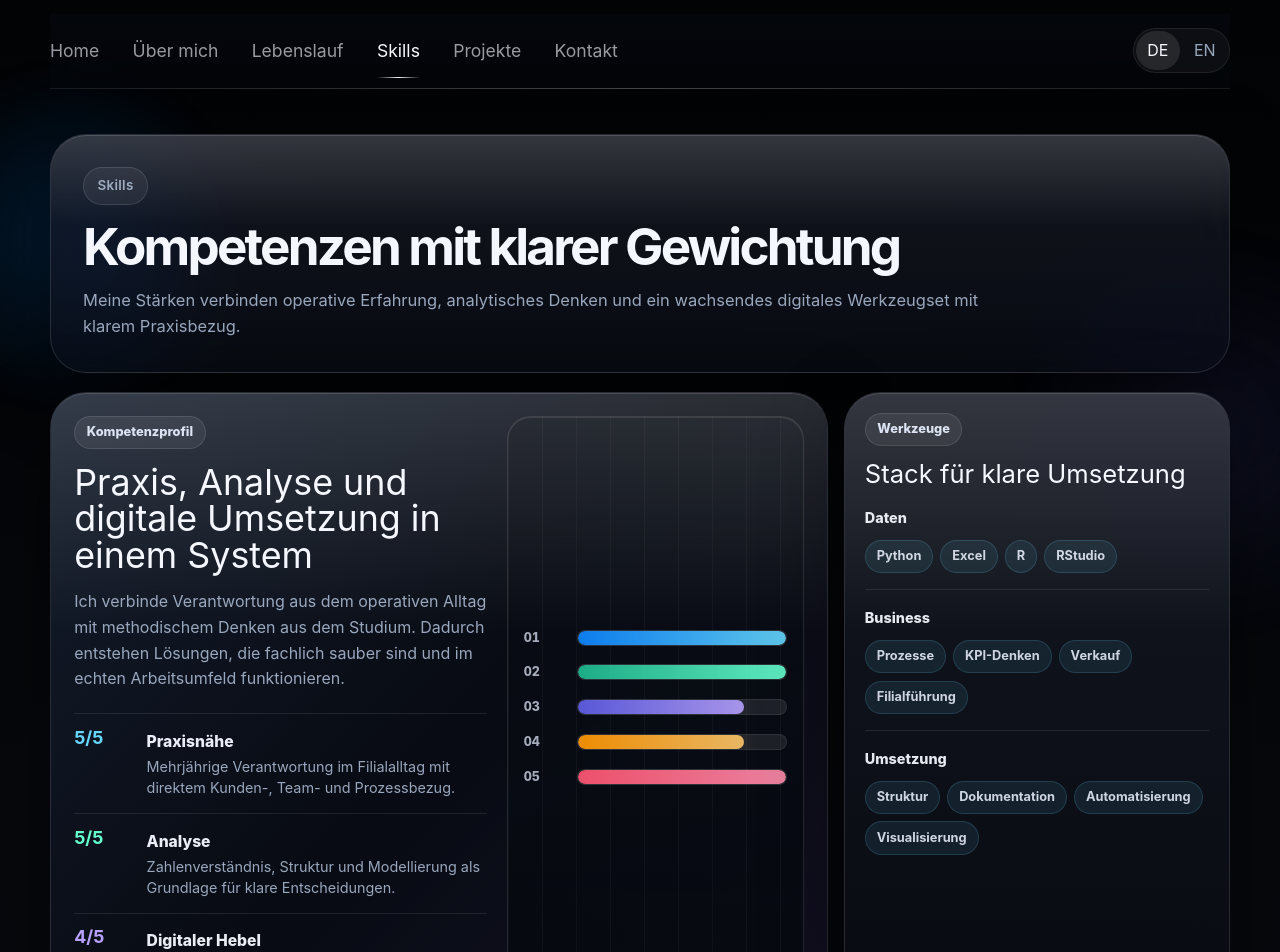
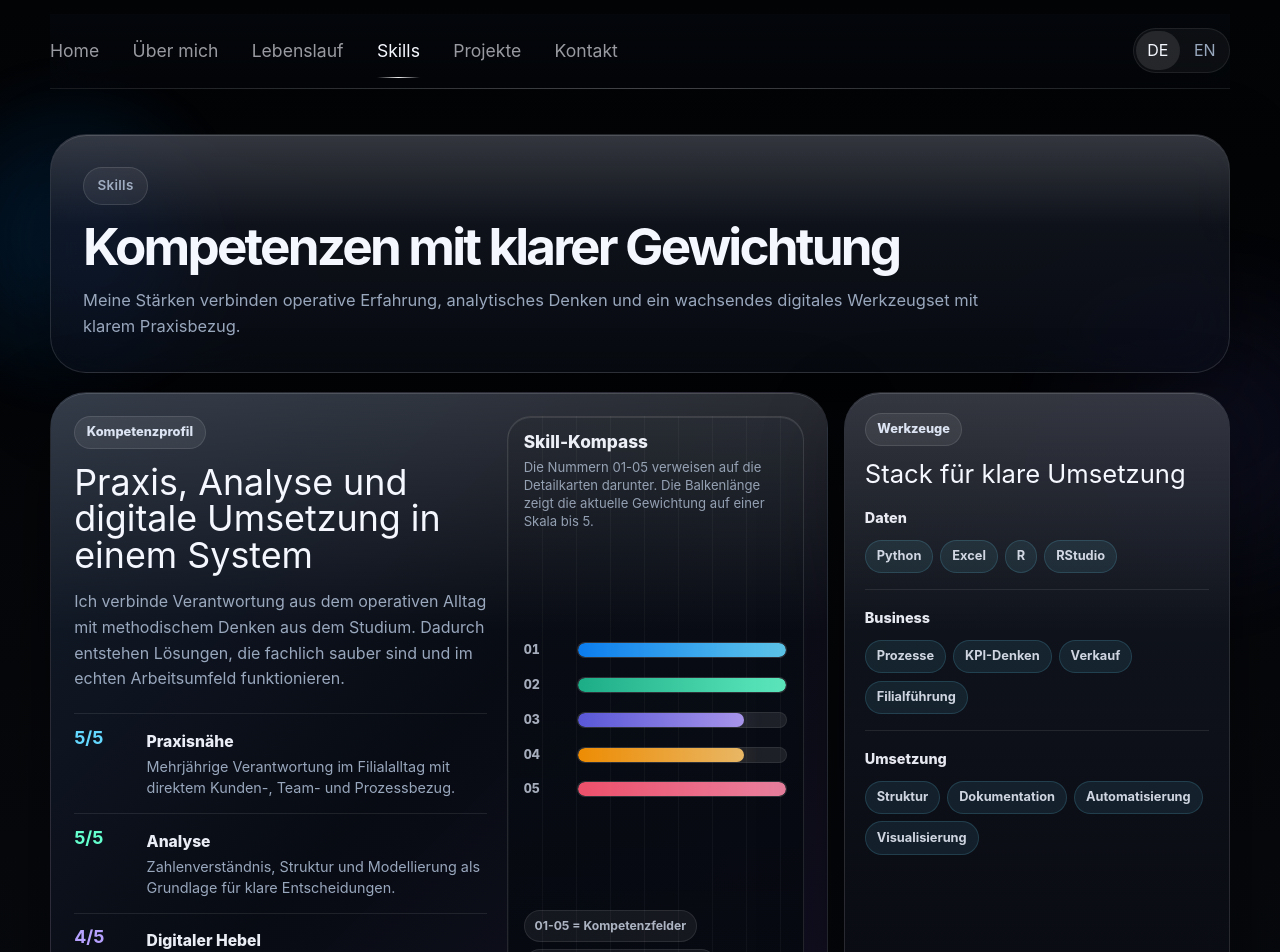
Before and after one commit to Noahwuhrmann/noah-wuhrmann-cv, a React (Vite) app: page /skills in a window 1280 px wide. Shown: the top 952 px of the page. Built offline with nearby package versions, Linux system fonts and the light colour scheme.

Commit message:
Clarify skill compass

```diff
--- a/src/content/site-copy.ts
+++ b/src/content/site-copy.ts
@@ -120,6 +120,9 @@ export type SiteCopy = {
     highlightLabel: string
     highlightTitle: string
     highlightBody: string
+    visualTitle: string
+    visualHint: string
+    visualLegend: string[]
     spotlights: SkillSpotlight[]
     toolLabel: string
     toolTitle: string
@@ -350,6 +353,10 @@ export const siteCopy: Record<Language, SiteCopy> = {
       highlightTitle: "Praxis, Analyse und digitale Umsetzung in einem System",
       highlightBody:
         "Ich verbinde Verantwortung aus dem operativen Alltag mit methodischem Denken aus dem Studium. Dadurch entstehen Lösungen, die fachlich sauber sind und im echten Arbeitsumfeld funktionieren.",
+      visualTitle: "Skill-Kompass",
+      visualHint:
+        "Die Nummern 01-05 verweisen auf die Detailkarten darunter. Die Balkenlänge zeigt die aktuelle Gewichtung auf einer Skala bis 5.",
+      visualLegend: ["01-05 = Kompetenzfelder", "Länge = Stärke / Gewichtung"],
       spotlights: [
         {
           label: "Praxisnähe",
@@ -722,6 +729,10 @@ export const siteCopy: Record<Language, SiteCopy> = {
       highlightTitle: "Practice, analysis and digital execution in one system",
       highlightBody:
         "I combine operational responsibility from day-to-day business with methodical thinking from my studies. That creates solutions that are analytically sound and useful in real working environments.",
+      visualTitle: "Skill compass",
+      visualHint:
+        "The numbers 01-05 refer to the detailed cards below. Bar length shows the current weighting on a scale up to 5.",
+      visualLegend: ["01-05 = capability areas", "Length = strength / weighting"],
       spotlights: [
         {
           label: "Practical relevance",
--- a/src/index.css
+++ b/src/index.css
@@ -1777,9 +1777,10 @@ button {
 }
 
 .skills-visual-board {
-  display: grid;
-  align-content: center;
-  gap: 0.92rem;
+  display: flex;
+  flex-direction: column;
+  justify-content: space-between;
+  gap: 1rem;
   min-height: 100%;
   padding: 1rem;
   border-radius: calc(var(--radius-xl) - 4px);
@@ -1790,6 +1791,55 @@ button {
   box-shadow:
     inset 0 1px 0 rgba(255, 255, 255, 0.1),
     inset 0 -1px 0 rgba(255, 255, 255, 0.04);
+}
+
+.skills-visual-header {
+  display: grid;
+  gap: 0.38rem;
+}
+
+.skills-visual-header h3 {
+  margin: 0;
+  color: rgba(245, 247, 255, 0.96);
+  font-size: 1.08rem;
+  font-weight: 790;
+  line-height: 1.08;
+  letter-spacing: 0;
+}
+
+.skills-visual-header p {
+  max-width: 30rem;
+  margin: 0;
+  color: rgba(153, 167, 189, 0.9);
+  font-size: 0.82rem;
+  line-height: 1.38;
+}
+
+.skills-visual-list {
+  display: grid;
+  gap: 0.92rem;
+  margin: auto 0;
+  padding: 0.6rem 0;
+}
+
+.skills-visual-legend {
+  display: flex;
+  flex-wrap: wrap;
+  gap: 0.45rem;
+}
+
+.skills-visual-legend span {
+  display: inline-flex;
+  align-items: center;
+  min-height: 30px;
+  padding: 0.34rem 0.62rem;
+  border-radius: 999px;
+  background: rgba(255, 255, 255, 0.06);
+  border: 1px solid rgba(255, 255, 255, 0.09);
+  color: rgba(215, 224, 241, 0.78);
+  font-size: 0.76rem;
+  font-weight: 720;
+  letter-spacing: 0;
 }
 
 .skills-visual-track {
@@ -2827,8 +2877,16 @@ button {
   }
 
   .skills-visual-board {
-    min-height: 220px;
+    min-height: 320px;
     padding: 0.88rem;
+  }
+
+  .skills-visual-header h3 {
+    font-size: 1rem;
+  }
+
+  .skills-visual-header p {
+    font-size: 0.78rem;
   }
 
   .skills-tool-panel,
@@ -2868,6 +2926,11 @@ button {
   .skills-visual-track {
     grid-template-columns: 34px minmax(0, 1fr);
     gap: 0.58rem;
+  }
+
+  .skills-visual-tooltip {
+    left: calc(34px + 0.9rem);
+    max-width: min(22rem, calc(100% - 34px - 0.9rem));
   }
 
   .skills-visual-bar {
--- a/src/pages/skills-page.tsx
+++ b/src/pages/skills-page.tsx
@@ -47,7 +47,13 @@ export function SkillsPage() {
               </div>
             </div>
 
-            <div className="skills-visual-board" aria-hidden="true">
+            <div className="skills-visual-board">
+              <div className="skills-visual-header">
+                <h3>{copy.skills.visualTitle}</h3>
+                <p>{copy.skills.visualHint}</p>
+              </div>
+
+              <div className="skills-visual-list">
                 {copy.skills.items.map((item, index) => (
                   <div
                     className={`skills-visual-track tone-${(index % 5) + 1}`}
@@ -64,6 +70,13 @@ export function SkillsPage() {
                     <span className="skills-visual-tooltip">{item.title}</span>
                   </div>
                 ))}
+              </div>
+
+              <div className="skills-visual-legend">
+                {copy.skills.visualLegend.map((legend) => (
+                  <span key={legend}>{legend}</span>
+                ))}
+              </div>
             </div>
           </article>
 
```
Lines whose indentation alone changed are shown as unchanged.
